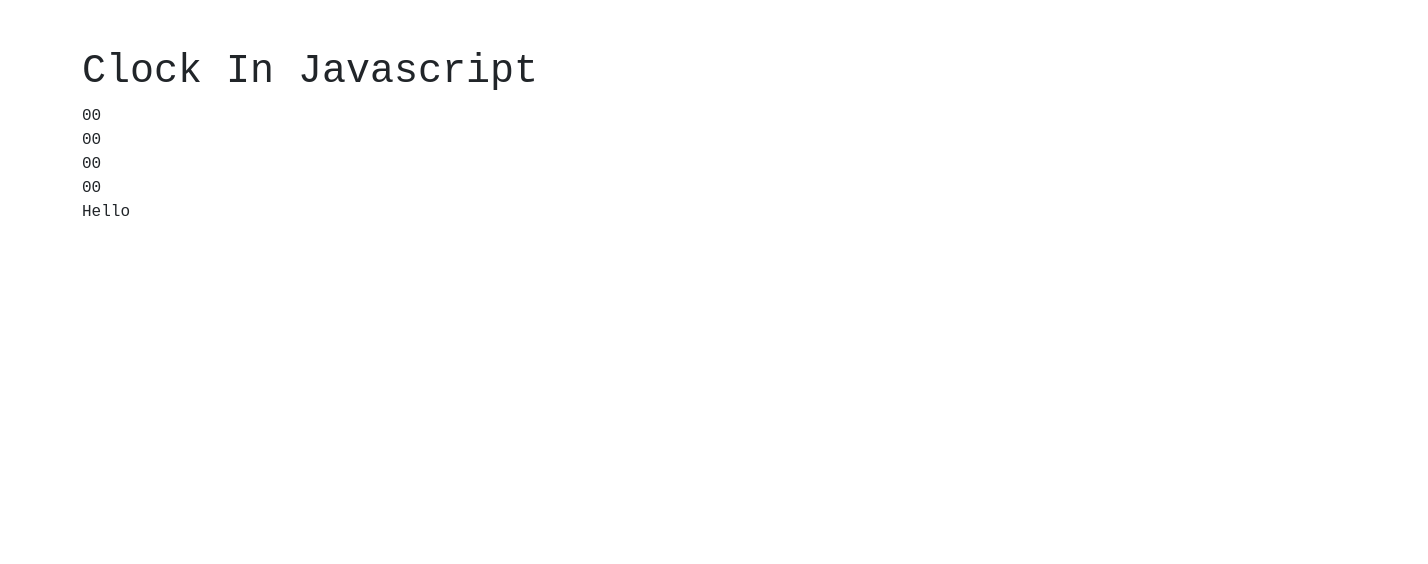
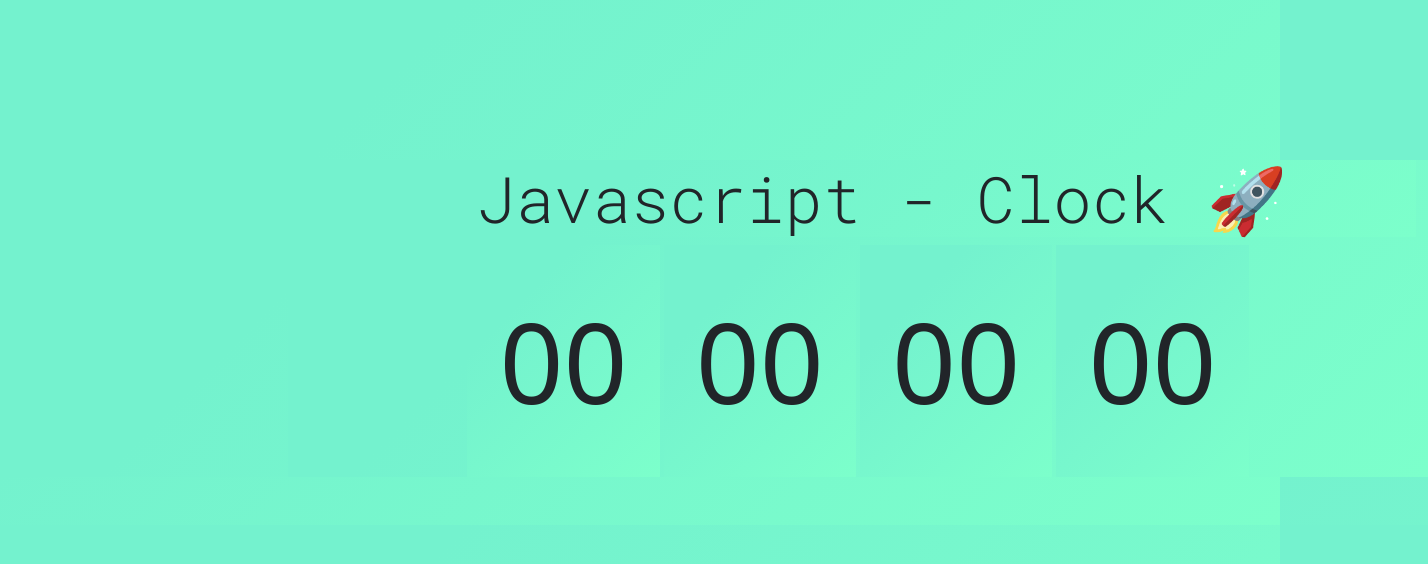
Before and after one commit to officialGanesh/Clock, a plain HTML site: page index.html in a window 1280 px wide. Shown: the whole page, 1428 px wide, since content can reach past the window. Drawn offline with nearby package versions, Linux system fonts and the light colour scheme; a web font is replaced by a local one.

Commit message:
Style added

```diff
--- a/index.html
+++ b/index.html
@@ -9,7 +9,7 @@
     <!-- !Google-Fonts -->
     <link rel="preconnect" href="https://fonts.googleapis.com">
     <link rel="preconnect" href="https://fonts.gstatic.com" crossorigin>
-    <link href="https://fonts.googleapis.com/css2?family=Azeret+Mono:wght@300&display=swap" rel="stylesheet">
+    <link href="https://fonts.googleapis.com/css2?family=Roboto+Mono:wght@300&display=swap" rel="stylesheet">
 
     <!-- !Bootstrap -->
     <link href="https://cdn.jsdelivr.net/npm/bootstrap@5.1.0/dist/css/bootstrap.min.css" rel="stylesheet" integrity="sha384-KyZXEAg3QhqLMpG8r+8fhAXLRk2vvoC2f3B09zVXn8CA5QIVfZOJ3BCsw2P0p/We" crossorigin="anonymous">
@@ -21,12 +21,12 @@
 <body>
 
     <div class="container my-5">
-        <h1 id="title">Clock In Javascript</h1>
-        <div id="hour">00</div>
-        <div id="min">00</div>
-        <div id="sec">00</div>
-        <div id="noon">00</div>
-        <div><p id="day">Hello</p></div>
+        <h1 id="title">Javascript - Clock 🚀</h1>
+        <div id="hour" class="params">00</div>
+        <div id="min" class="params">00</div>
+        <div id="sec" class="params">00</div>
+        <div id="noon" class="params">00</div>
+        <p id="date"></p>
     </div>
 
 </body>
--- a/style.css
+++ b/style.css
@@ -1,6 +1,31 @@
 *{
     padding: 0px;
     margin: 0px;
-    font-family: 'Azeret Mono', monospace;
-    background-image: url('Background.png');
+    text-align: center;
+    /* background-image: url('Background.png'); */
+    background-color: #7cffcb;
+    background-image: linear-gradient(315deg, #7cffcb 0%, #74f2ce 74%);
+
 }
+
+.container{
+    display: block;
+    align-items: center;
+    align-self: center;
+    margin-left: 18rem;
+}
+
+#title{
+    font-family: 'Roboto Mono', monospace;
+    font-size: 4rem;
+    font-weight:25vh;
+    margin-top:10rem;
+    margin-left: 3rem;
+
+}
+
+.params{
+    display:inline-block;
+    font-size: 7rem;
+    padding: 2rem;
+}
```
